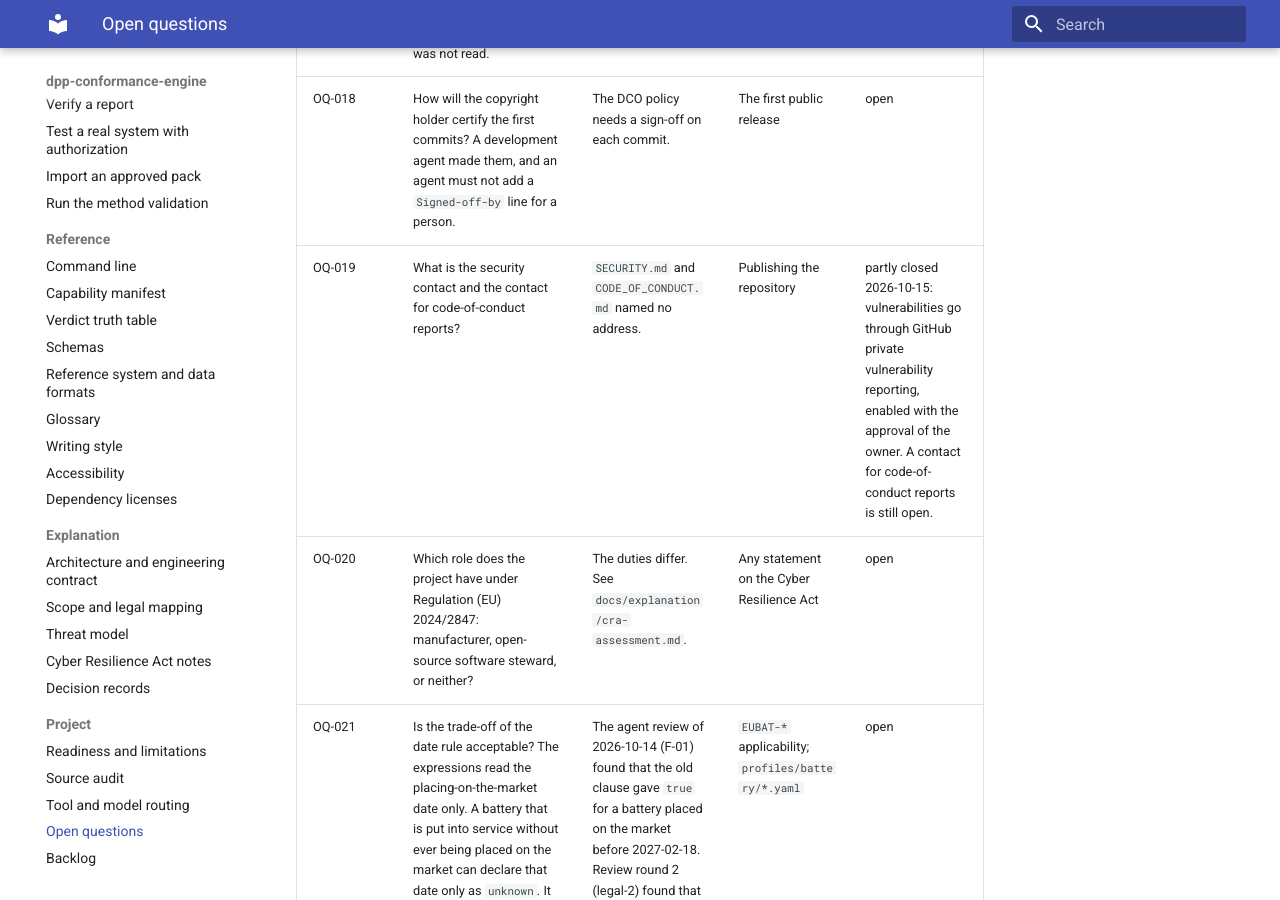
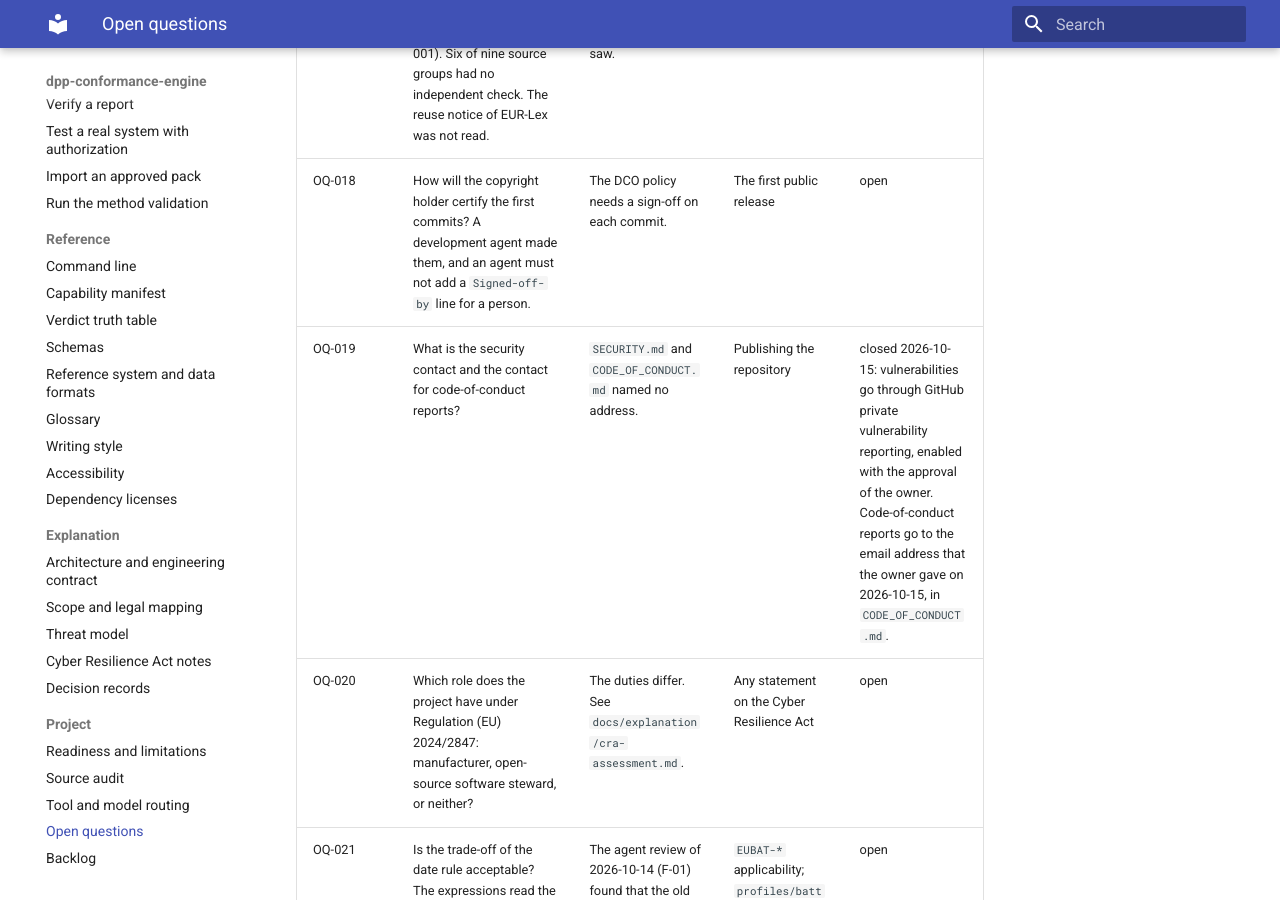
Before and after one commit to hadijannat/dpp-conformance-engine, an MkDocs documentation site: the page built from docs/open-questions.md, in a window 1280 px wide and 900 px high, scrolled down 3799 px. Built offline with MkDocs 1.6.1 and Material for MkDocs 9.7.7, drawn with Linux system fonts in a browser that asks for light colours; the version menu is left out.

Commit message:
docs(conduct): name the reporting address that the owner gave (closes OQ-019)
Co-Authored-By: Claude Opus 5.5 <noreply@anthropic.com>

```diff
--- a/docs/open-questions.md
+++ b/docs/open-questions.md
@@ -27,7 +27,7 @@ Agent agreement is not a human approval of normative content.
 | OQ-016 | Should a failed automated step of the draft pack give `fail`? The draft test pack gives `inconclusive`, because each check compares with a declaration of the owner or with a synthetic resource. | A human reviewer must decide which observation contradicts a provision. | The verdict rules of an approved test pack | open |
 | OQ-017 | Who will close the gaps of the source audit? The dependency `jsonschema` has no source record. No artifact was hashed (BL-001). Six of nine source groups had no independent check. The reuse notice of EUR-Lex was not read. | A catalogue with an unchecked or missing source record can hold an error that nobody saw. | A release that cites the source catalogue as complete | open |
 | OQ-018 | How will the copyright holder certify the first commits? A development agent made them, and an agent must not add a `Signed-off-by` line for a person. | The DCO policy needs a sign-off on each commit. | The first public release | open |
-| OQ-019 | What is the security contact and the contact for code-of-conduct reports? | `SECURITY.md` and `CODE_OF_CONDUCT.md` named no address. | Publishing the repository | partly closed 2026-10-15: vulnerabilities go through GitHub private vulnerability reporting, enabled with the approval of the owner. A contact for code-of-conduct reports is still open. |
+| OQ-019 | What is the security contact and the contact for code-of-conduct reports? | `SECURITY.md` and `CODE_OF_CONDUCT.md` named no address. | Publishing the repository | closed 2026-10-15: vulnerabilities go through GitHub private vulnerability reporting, enabled with the approval of the owner. Code-of-conduct reports go to the email address that the owner gave on 2026-10-15, in `CODE_OF_CONDUCT.md`. |
 | OQ-020 | Which role does the project have under Regulation (EU) 2024/2847: manufacturer, open-source software steward, or neither? | The duties differ. See `docs/explanation/cra-assessment.md`. | Any statement on the Cyber Resilience Act | open |
 | OQ-021 | Is the trade-off of the date rule acceptable? The expressions read the placing-on-the-market date only. A battery that is put into service without ever being placed on the market can declare that date only as `unknown`. It then always gives `unknown`, whatever its put-into-service date. A boolean profile fact such as `placed_on_market` could close the gap. | The agent review of 2026-10-14 (F-01) found that the old clause gave `true` for a battery placed on the market before 2027-02-18. Review round 2 (legal-2) found that the corrected clause never read the put-into-service date. | `EUBAT-*` applicability; `profiles/battery/*.yaml` | open |
 | OQ-022 | Should a profile check the declared battery category against the declared mass? Article 3(1), points (11), (13), and (14), define the categories by design purpose and mass. No entry reads `mass_g`. | A wrong category declaration gives a confident wrong applicability (review F-14). | `profiles/battery/*.yaml` | open |
```
Also changed, not shown: CODE_OF_CONDUCT.md (+2 -2 lines), docs/explanation/cra-assessment.md (+1 -1 lines).
